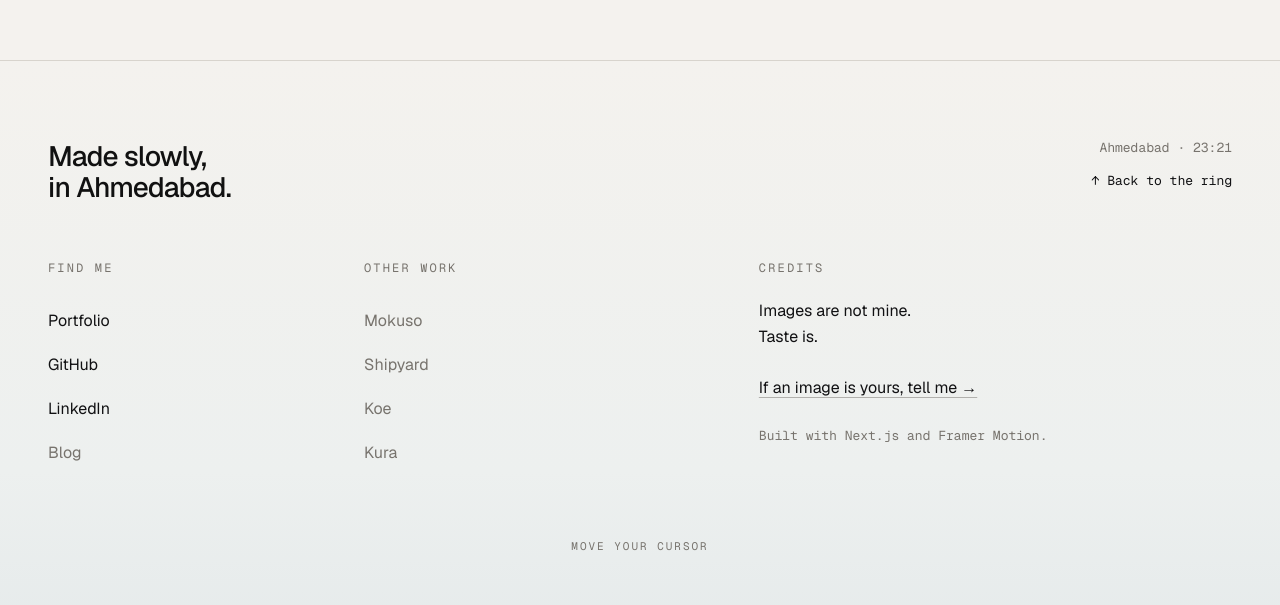
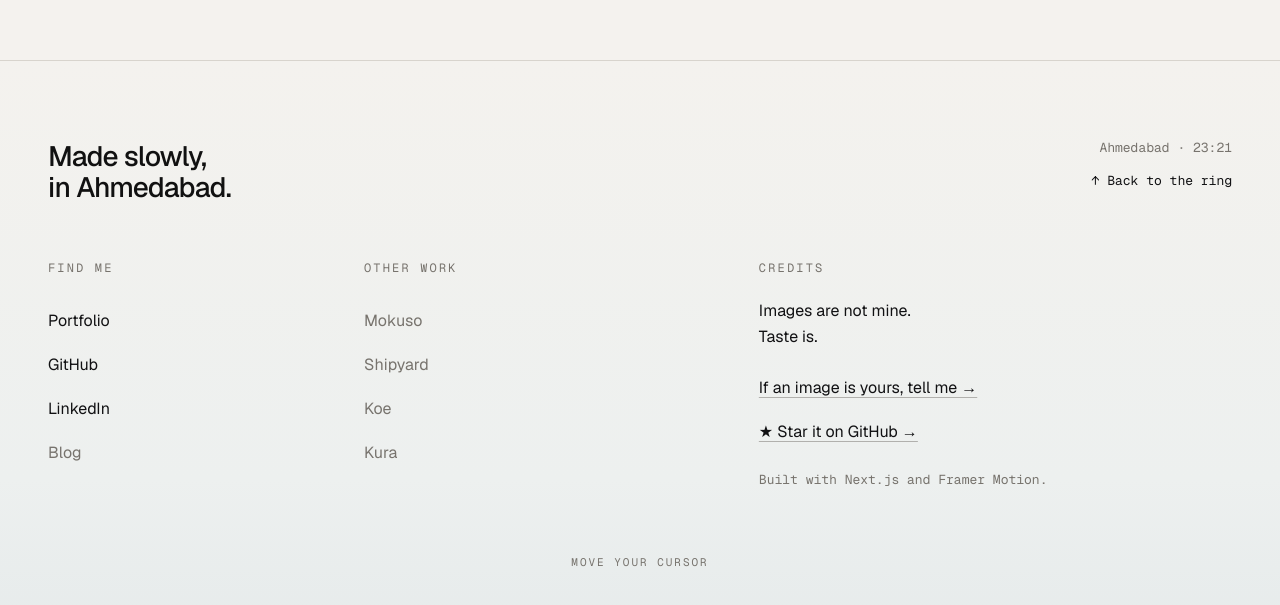
Before and after one commit to TakshPatel02/The-Vault, a Next.js app: page / in a window 1280 px wide. Shown: the part 1940-2545 px from the top of the page. Built offline with nearby package versions, Linux system fonts and the light colour scheme.

Commit message:
feat: enhance footer with additional GitHub link

```diff
--- a/components/VaultFooter.tsx
+++ b/components/VaultFooter.tsx
@@ -196,12 +196,22 @@ export function VaultFooter() {
               <br />
               Taste is.
             </p>
-            <a
-              href="mailto:hello@takshpatel.dev"
-              className="mt-2 inline-flex min-h-11 items-center text-[15px] leading-[1.6] text-[#111113] underline decoration-[#77736d]/50 underline-offset-4 transition-opacity hover:opacity-60 sm:mt-4 sm:text-[16px]"
-            >
-              If an image is yours, tell me →
-            </a>
+            <div className="mt-2 flex flex-col items-start sm:mt-4">
+              <a
+                href="mailto:hello@takshpatel.dev"
+                className="inline-flex min-h-11 items-center text-[15px] leading-[1.6] text-[#111113] underline decoration-[#77736d]/50 underline-offset-4 transition-opacity hover:opacity-60 sm:text-[16px]"
+              >
+                If an image is yours, tell me →
+              </a>
+              <a
+                href="https://github.com/TakshPatel02/The-Vault"
+                target="_blank"
+                rel="noopener noreferrer"
+                className="inline-flex min-h-11 items-center text-[15px] leading-[1.6] text-[#111113] underline decoration-[#77736d]/50 underline-offset-4 transition-opacity hover:opacity-60 sm:text-[16px]"
+              >
+                ★ Star it on GitHub →
+              </a>
+            </div>
             <p className="mt-2 font-mono text-[12px] text-[#77736d] sm:mt-4 sm:text-[13px]">
               Built with Next.js and Framer Motion.
             </p>
```
